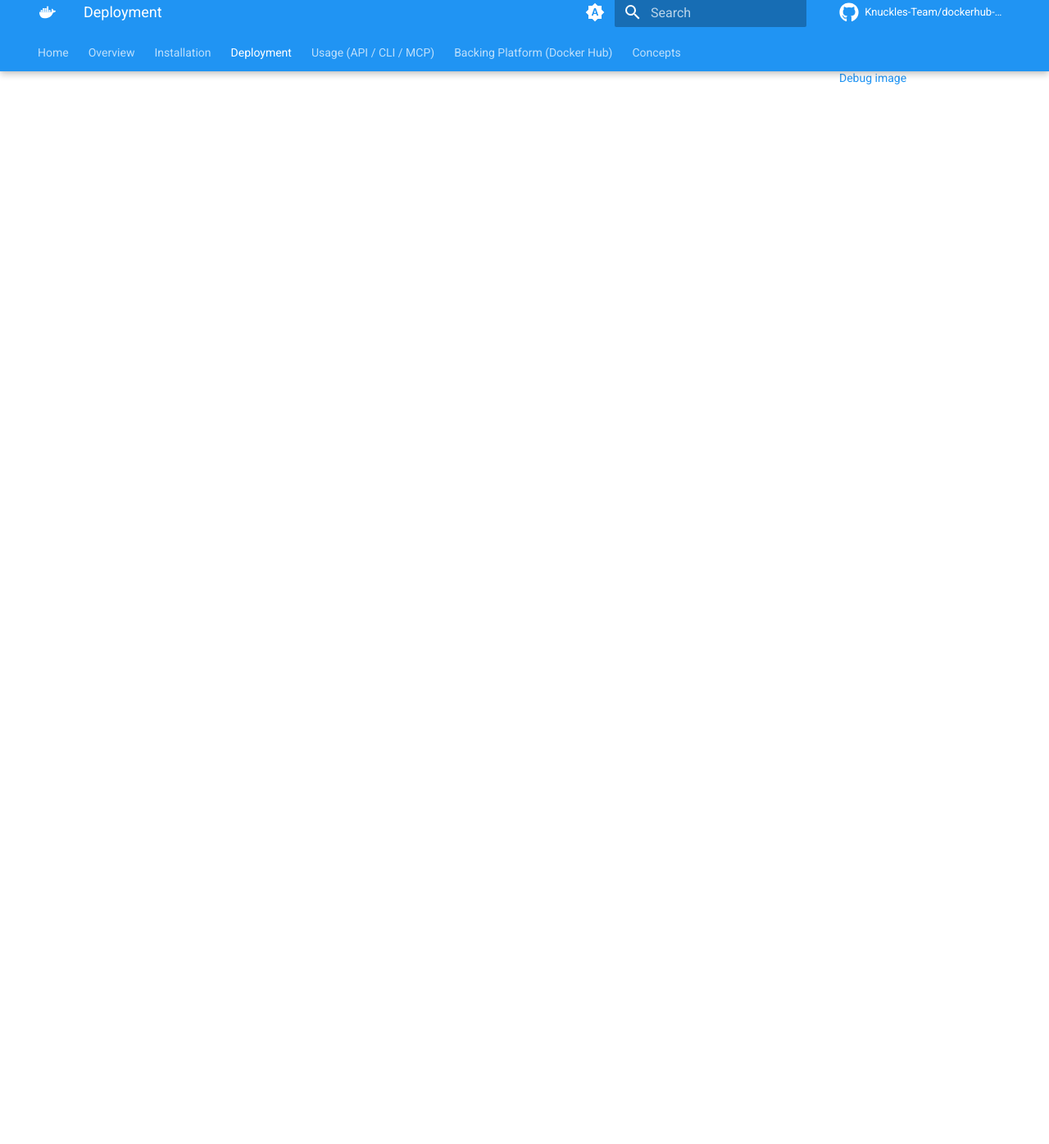
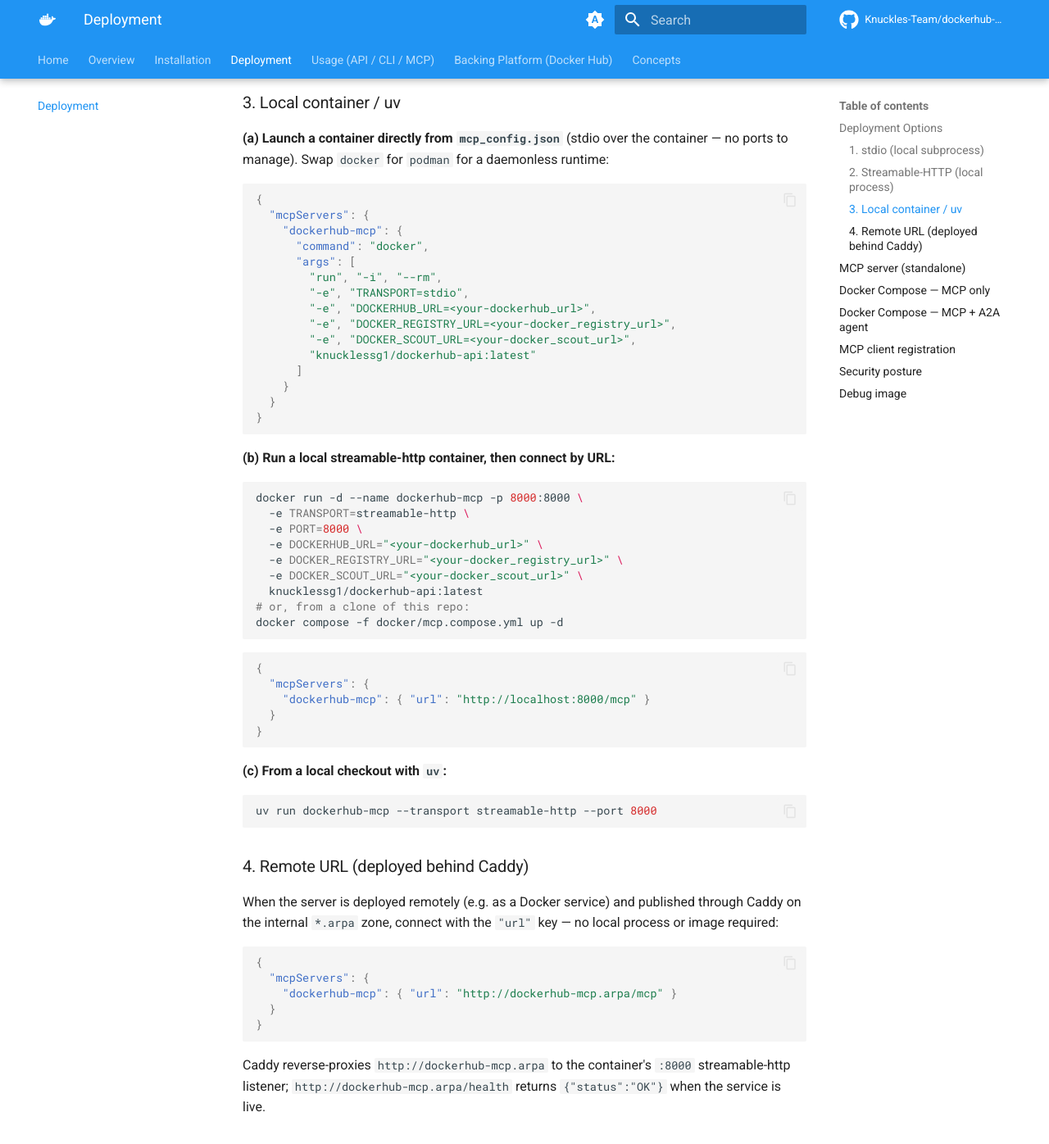
Before and after one commit to Knuckles-Team/dockerhub-api, an MkDocs documentation site: the page built from docs/deployment.md, in a window 1280 px wide and 1400 px high, scrolled down 1814 px. Shown: the top 1396 px of the window at 82% size. Built offline with MkDocs 1.6.1 and Material for MkDocs 9.7.7, drawn with Linux system fonts in a browser that asks for light colours; comment, search, counter and statistics services are not loaded; some of the changed text lies outside the part shown.

Commit message:
Standardize MCP deployment docs: 4 options + docs pointer

````diff
--- a/docs/deployment.md
+++ b/docs/deployment.md
@@ -1,4 +1,149 @@
 # Deployment
+
+<!-- BEGIN GENERATED: deployment-options -->
+## Deployment Options
+
+`dockerhub-api` exposes its MCP server (console script `dockerhub-mcp`) four ways. Pick the row that
+matches where the server runs relative to your MCP client, then copy the matching
+`mcp_config.json` below. Replace the `<your-…>` placeholders with the values from the **Configuration / Environment Variables** section.
+
+| # | Option | Transport | Where it runs | `mcp_config.json` key |
+|---|--------|-----------|---------------|------------------------|
+| 1 | stdio | `stdio` | client launches a subprocess | `command` |
+| 2 | Streamable-HTTP (local) | `streamable-http` | a local network port | `command` or `url` |
+| 3 | Local container / uv | `stdio` or `streamable-http` | Docker / Podman / uv on this host | `command` or `url` |
+| 4 | Remote URL | `streamable-http` | a remote host behind Caddy | `url` |
+
+### 1. stdio (local subprocess)
+
+The client launches the server over stdio via `uvx` — best for local IDEs
+(Cursor, Claude Desktop, VS Code):
+
+```json
+{
+  "mcpServers": {
+    "dockerhub-mcp": {
+      "command": "uvx",
+      "args": ["--from", "dockerhub-api", "dockerhub-mcp"],
+      "env": {
+        "DOCKERHUB_URL": "<your-dockerhub_url>",
+        "DOCKER_REGISTRY_URL": "<your-docker_registry_url>",
+        "DOCKER_SCOUT_URL": "<your-docker_scout_url>"
+      }
+    }
+  }
+}
+```
+
+### 2. Streamable-HTTP (local process)
+
+Run the server as a long-lived HTTP process:
+
+```bash
+uvx --from dockerhub-api dockerhub-mcp --transport streamable-http --host 0.0.0.0 --port 8000
+curl -s http://localhost:8000/health        # {"status":"OK"}
+```
+
+Then either let the client launch it:
+
+```json
+{
+  "mcpServers": {
+    "dockerhub-mcp": {
+      "command": "uvx",
+      "args": ["--from", "dockerhub-api", "dockerhub-mcp", "--transport", "streamable-http", "--port", "8000"],
+      "env": {
+        "TRANSPORT": "streamable-http",
+        "HOST": "0.0.0.0",
+        "PORT": "8000",
+        "DOCKERHUB_URL": "<your-dockerhub_url>",
+        "DOCKER_REGISTRY_URL": "<your-docker_registry_url>",
+        "DOCKER_SCOUT_URL": "<your-docker_scout_url>"
+      }
+    }
+  }
+}
+```
+
+…or connect to the already-running process by URL:
+
+```json
+{
+  "mcpServers": {
+    "dockerhub-mcp": { "url": "http://localhost:8000/mcp" }
+  }
+}
+```
+
+### 3. Local container / uv
+
+**(a) Launch a container directly from `mcp_config.json`** (stdio over the container —
+no ports to manage). Swap `docker` for `podman` for a daemonless runtime:
+
+```json
+{
+  "mcpServers": {
+    "dockerhub-mcp": {
+      "command": "docker",
+      "args": [
+        "run", "-i", "--rm",
+        "-e", "TRANSPORT=stdio",
+        "-e", "DOCKERHUB_URL=<your-dockerhub_url>",
+        "-e", "DOCKER_REGISTRY_URL=<your-docker_registry_url>",
+        "-e", "DOCKER_SCOUT_URL=<your-docker_scout_url>",
+        "knucklessg1/dockerhub-api:latest"
+      ]
+    }
+  }
+}
+```
+
+**(b) Run a local streamable-http container, then connect by URL:**
+
+```bash
+docker run -d --name dockerhub-mcp -p 8000:8000 \
+  -e TRANSPORT=streamable-http \
+  -e PORT=8000 \
+  -e DOCKERHUB_URL="<your-dockerhub_url>" \
+  -e DOCKER_REGISTRY_URL="<your-docker_registry_url>" \
+  -e DOCKER_SCOUT_URL="<your-docker_scout_url>" \
+  knucklessg1/dockerhub-api:latest
+# or, from a clone of this repo:
+docker compose -f docker/mcp.compose.yml up -d
+```
+
+```json
+{
+  "mcpServers": {
+    "dockerhub-mcp": { "url": "http://localhost:8000/mcp" }
+  }
+}
+```
+
+**(c) From a local checkout with `uv`:**
+
+```bash
+uv run dockerhub-mcp --transport streamable-http --port 8000
+```
+
+### 4. Remote URL (deployed behind Caddy)
+
+When the server is deployed remotely (e.g. as a Docker service) and published through
+Caddy on the internal `*.arpa` zone, connect with the `"url"` key — no local process or
+image required:
+
+```json
+{
+  "mcpServers": {
+    "dockerhub-mcp": { "url": "http://dockerhub-mcp.arpa/mcp" }
+  }
+}
+```
+
+Caddy reverse-proxies `http://dockerhub-mcp.arpa` to the container's `:8000`
+streamable-http listener; `http://dockerhub-mcp.arpa/health` returns
+`{"status":"OK"}` when the service is live.
+<!-- END GENERATED: deployment-options -->
 
 ## MCP server (standalone)
 
````
Also changed, not shown: README.md (+15 -0 lines).
